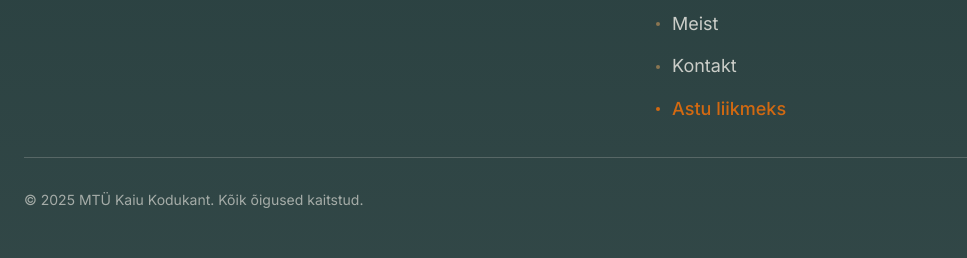
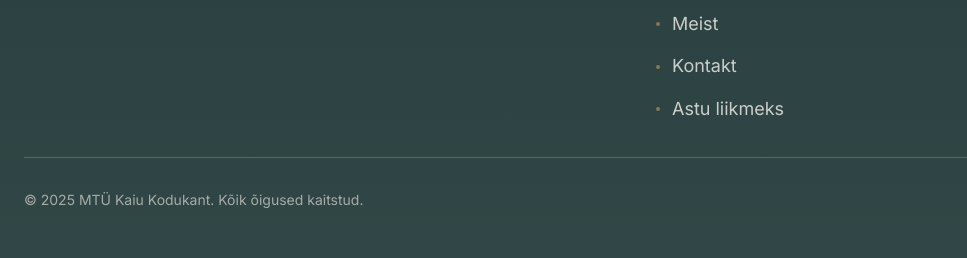
Before and after one commit to kkiisler/kaiu-kodukant-website, a website: page pages/index.html in a window 1280 px wide. Shown: the part 2336-2594 px from the top of the page, 0-967 px from the left. Drawn offline with nearby package versions, Linux system fonts and the light colour scheme; files that its build step writes are made by us from their sources; no server answers.

Commit message:
footer väike muudatus

```diff
--- a/components/footer.html
+++ b/components/footer.html
@@ -56,8 +56,8 @@
                     <li><a href="/contact" class="text-silk/80 hover:text-apricot transition-colors duration-200 flex items-center group">
                         <span class="w-1 h-1 bg-apricot/50 rounded-full mr-3 group-hover:bg-apricot transition-colors duration-200"></span>Kontakt
                     </a></li>
-                    <li><a href="/membership" class="text-cinnamon hover:text-apricot font-medium transition-colors duration-200 flex items-center group">
-                        <span class="w-1 h-1 bg-cinnamon rounded-full mr-3 group-hover:bg-apricot transition-colors duration-200"></span>Astu liikmeks
+                    <li><a href="/membership" class="text-silk/80 hover:text-apricot transition-colors duration-200 flex items-center group">
+                        <span class="w-1 h-1 bg-apricot/50 rounded-full mr-3 group-hover:bg-apricot transition-colors duration-200"></span>Astu liikmeks
                     </a></li>
                 </ul>
             </div>
```
